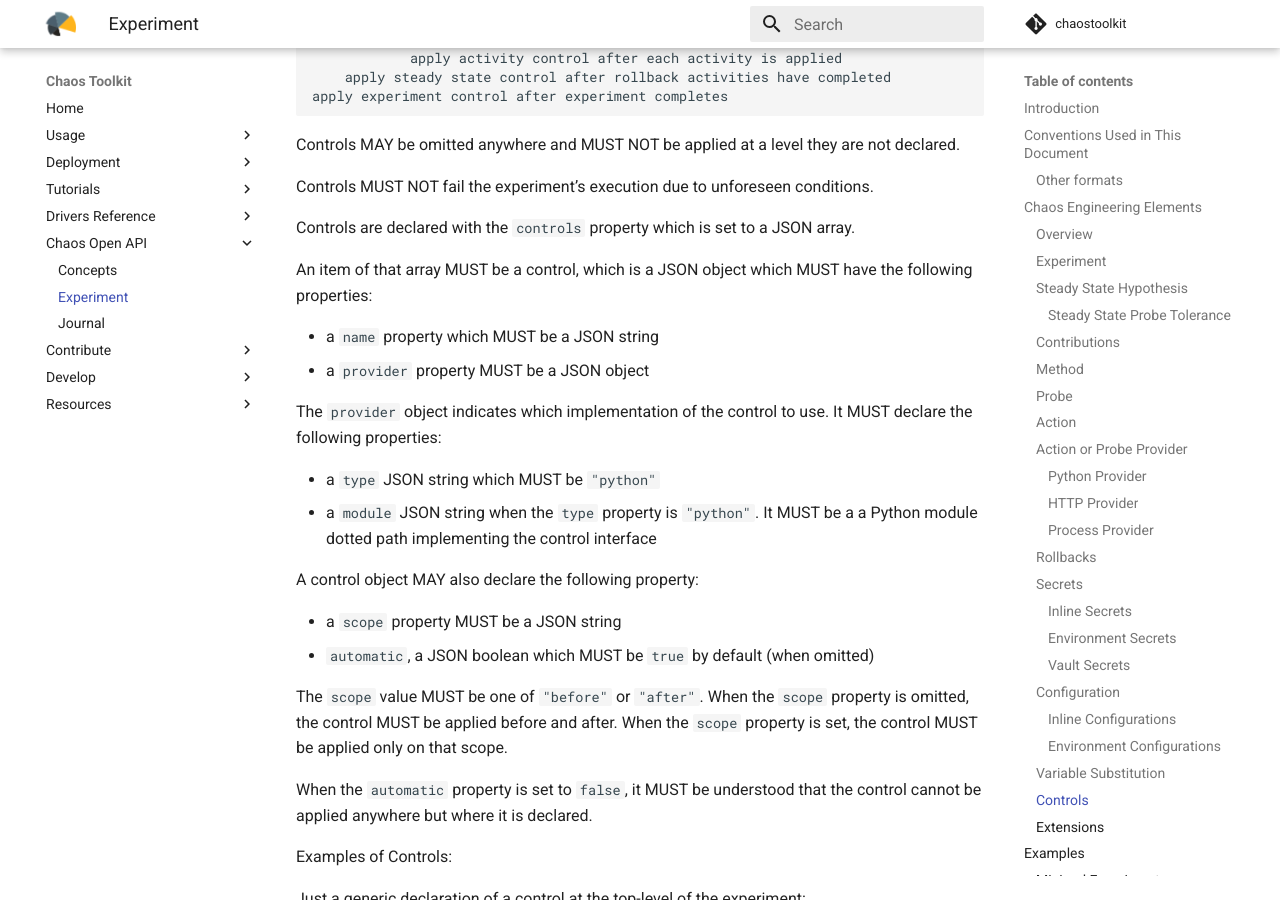
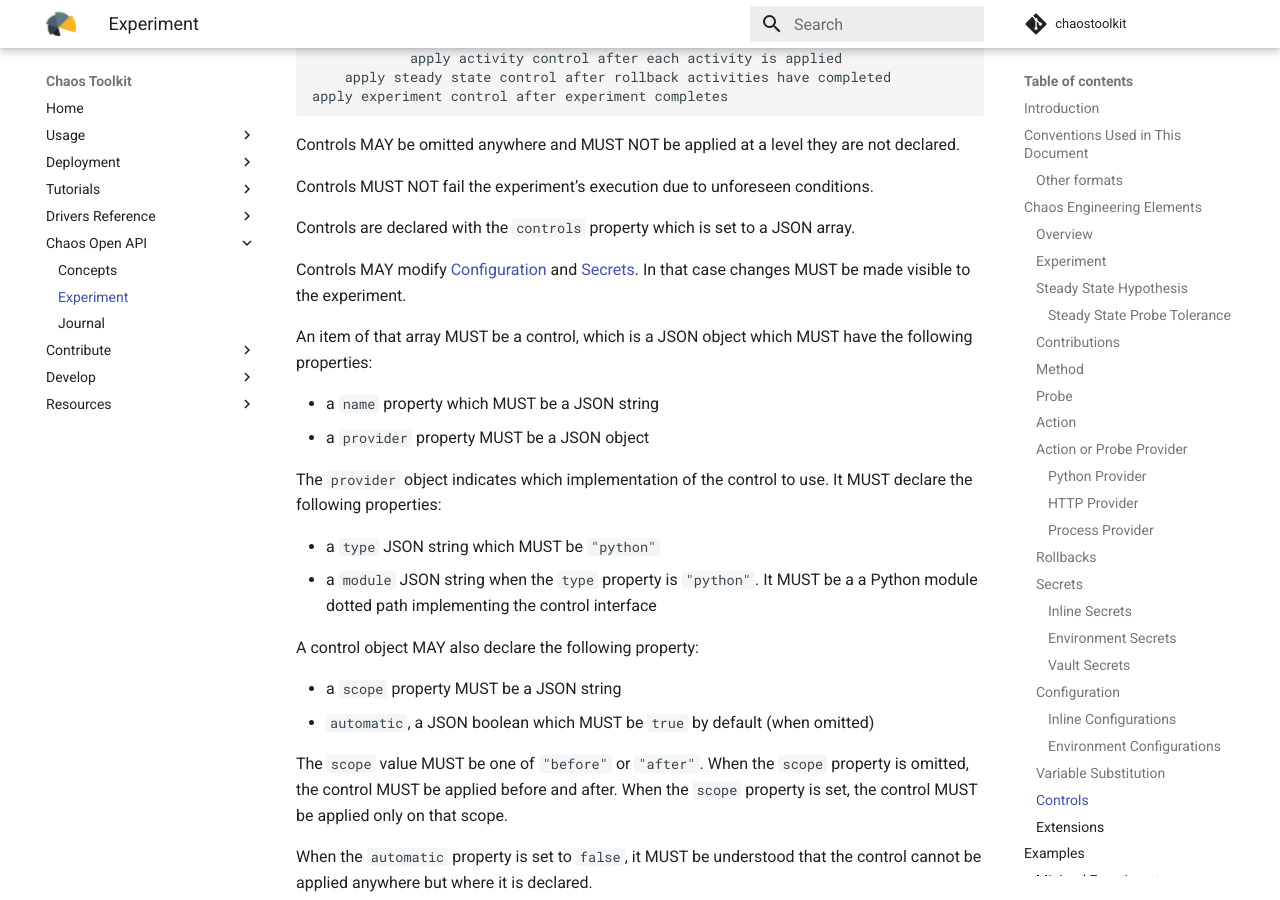
Before and after one commit to chaostoolkit/chaostoolkit-documentation, an MkDocs documentation site: the page built from sources/reference/api/experiment.md, in a window 1280 px wide and 900 px high, scrolled down 16883 px. Built offline with MkDocs 1.6.1 and Material for MkDocs 9.7.7, drawn with Linux system fonts in a browser that asks for light colours; comment, search, counter and statistics services are not loaded.

Commit message:
Controls can change conf/secrets
Signed-off-by: Sylvain Hellegouarch <sh@defuze.org>

```diff
--- a/sources/reference/api/experiment.md
+++ b/sources/reference/api/experiment.md
@@ -875,6 +875,9 @@ Controls MUST NOT fail the experiment's execution due to unforeseen conditions.
 Controls are declared with the `controls` property which is set to a JSON
 array.
 
+Controls MAY modify [Configuration][conf] and [Secrets][secrets]. In that case
+changes MUST be made visible to the experiment.
+
 An item of that array MUST be a control, which is a JSON object which MUST
 have the following properties:
 
```
